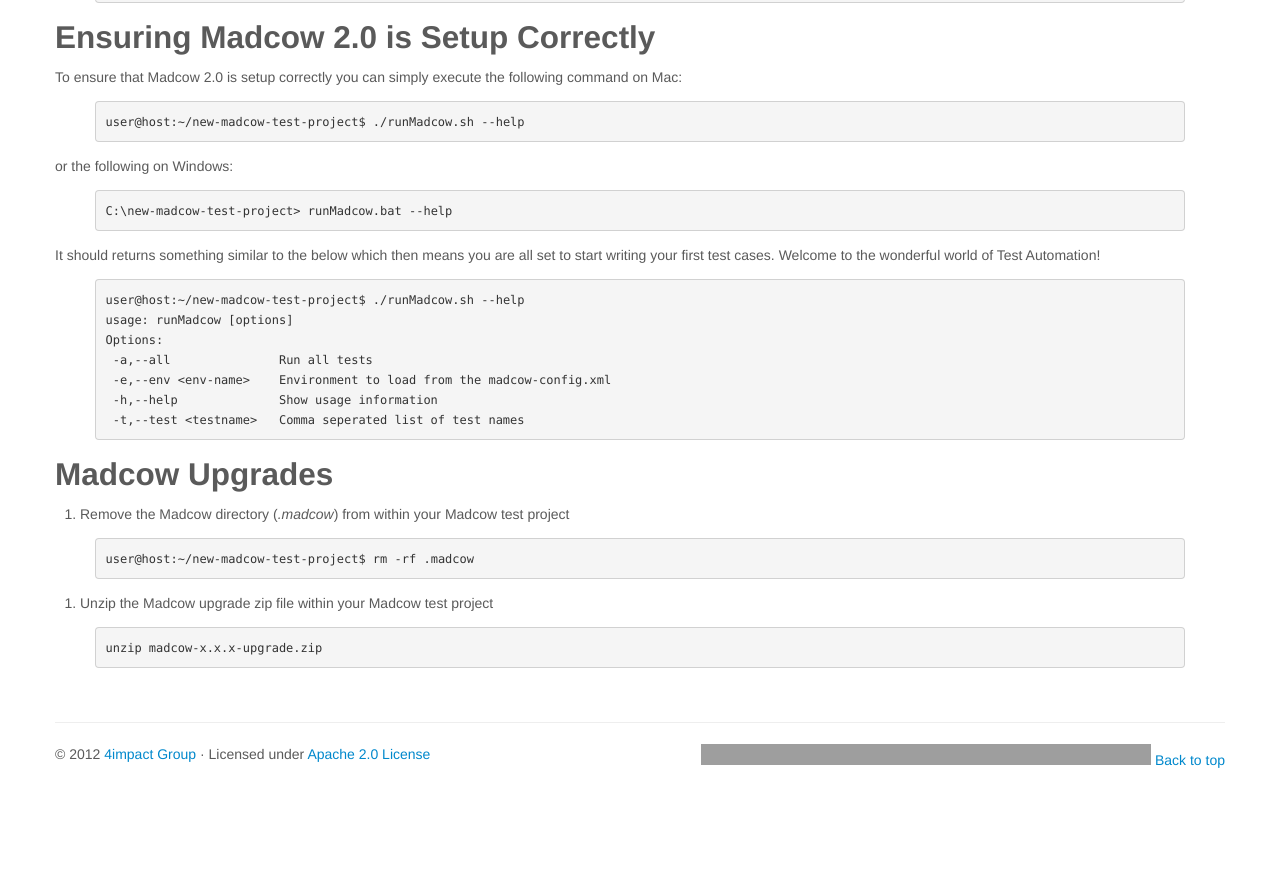
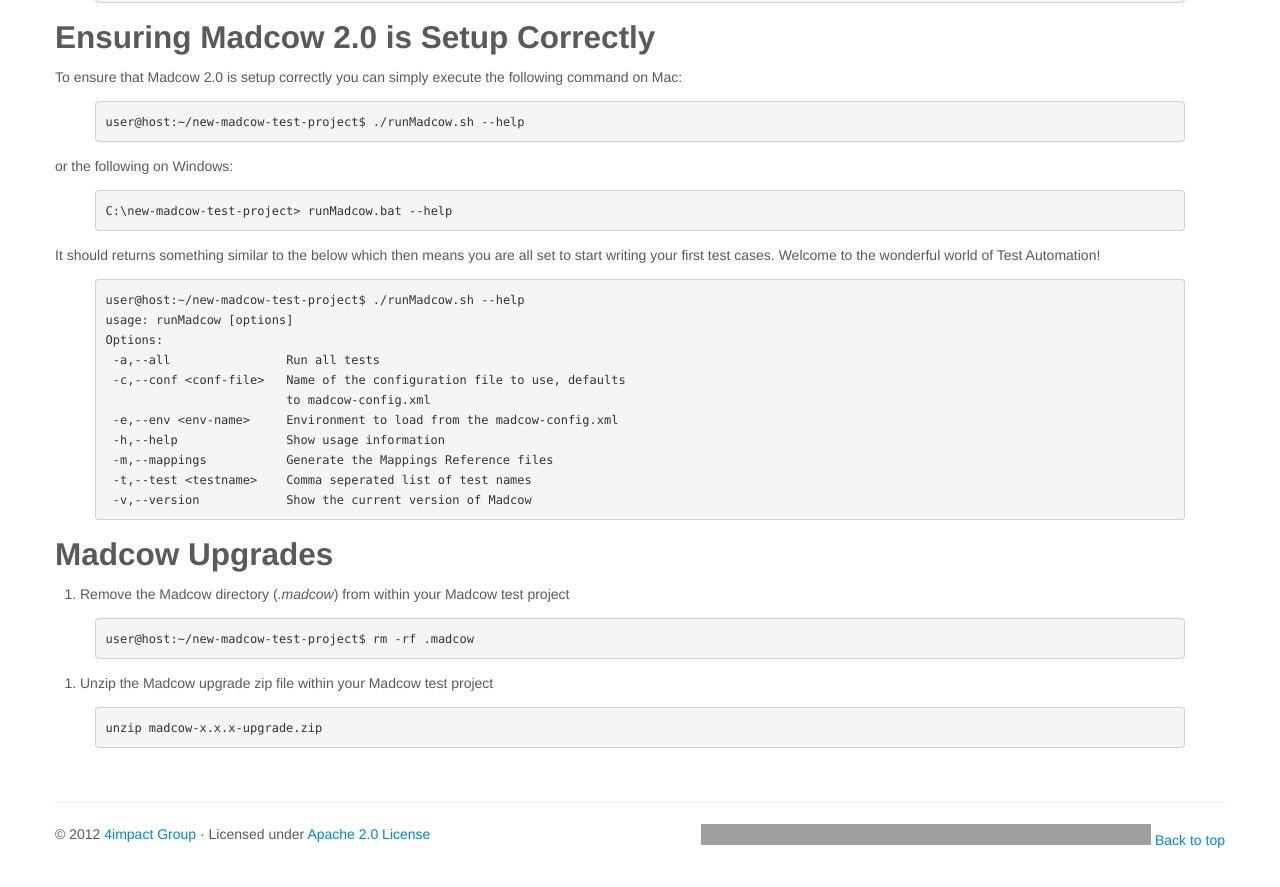
Before and after one commit to 4impact/madcow, a Jekyll site: the page built from documentation/_posts/2012-11-01-gettingStarted.md, in a window 1280 px wide and 900 px high, scrolled down 1294 px. Shown: the top 887 px of the window. Built offline with Jekyll 4.4.1, drawn with Linux system fonts in a browser that asks for light colours; before the commit the page ends 2114 px from its top, so only the background shows below that; grey boxes are pictures that could not be loaded.

Commit message:
adding new madcow options listings

```diff
--- a/documentation/_posts/2012-11-01-gettingStarted.md
+++ b/documentation/_posts/2012-11-01-gettingStarted.md
@@ -71,10 +71,14 @@
 user@host:~/new-madcow-test-project$ ./runMadcow.sh --help
 usage: runMadcow [options]
 Options:
- -a,--all               Run all tests
- -e,--env <env-name>    Environment to load from the madcow-config.xml
- -h,--help              Show usage information
- -t,--test <testname>   Comma seperated list of test names
+ -a,--all                Run all tests
+ -c,--conf <conf-file>   Name of the configuration file to use, defaults
+                         to madcow-config.xml
+ -e,--env <env-name>     Environment to load from the madcow-config.xml
+ -h,--help               Show usage information
+ -m,--mappings           Generate the Mappings Reference files
+ -t,--test <testname>    Comma seperated list of test names
+ -v,--version            Show the current version of Madcow
 {% endhighlight %}
 
 
```
